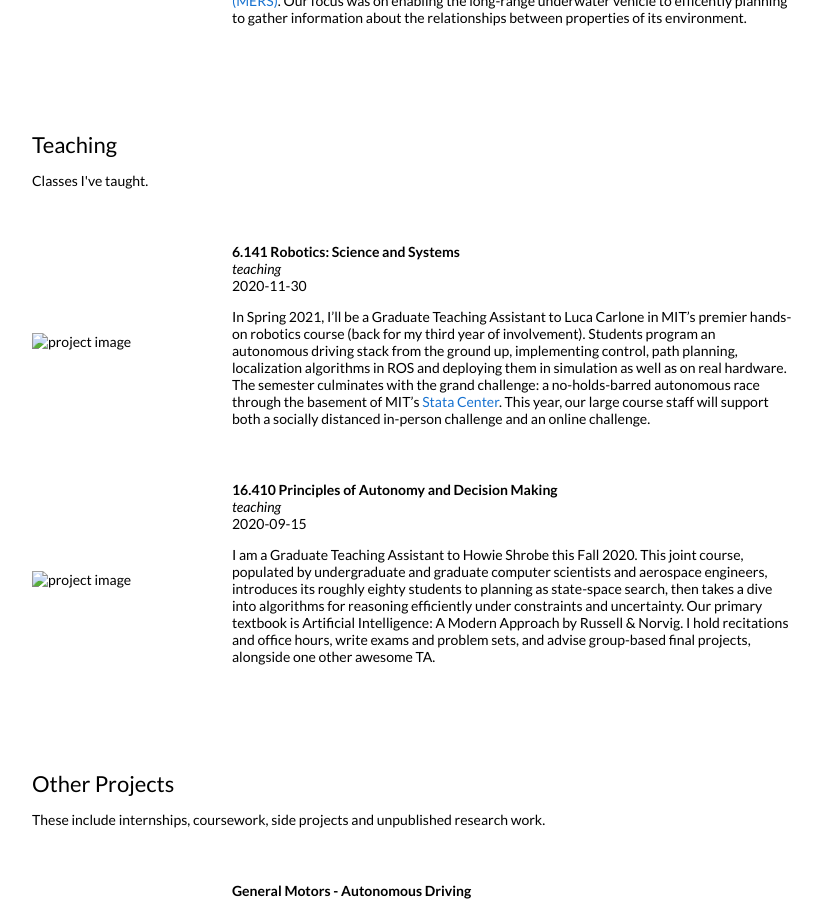
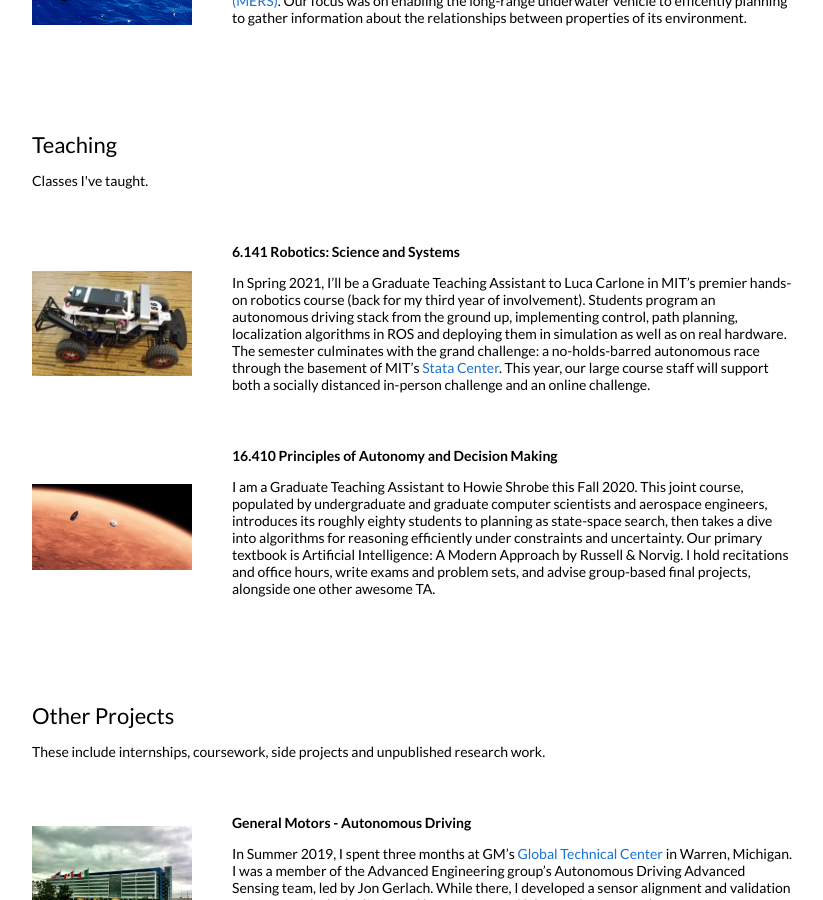
Before and after one commit to gmargo11/gmargo11.github.io, a Jekyll site: the page built from index.md, in a window 1280 px wide and 900 px high, scrolled down 1049 px. Shown: the whole window, without its empty margins (228-1051 px from the left). Built offline with Jekyll 4.4.1, drawn with Linux system fonts in a browser that asks for light colours.

```diff
--- a/_layouts/default.html
+++ b/_layouts/default.html
@@ -58,7 +58,7 @@
           {% if cat == 'research' %}
           <tr>
             <td style="padding:2.5%;width:25%;vertical-align:middle;min-width:120px">
-              <img src="/tn{{post.image}}" alt="project image" style="width:auto; height:auto; max-width:100%;" />
+              <img src="/{{post.image}}" alt="project image" style="width:auto; height:auto; max-width:100%;" />
             </td>
             <td style="padding:2.5%;width:75%;vertical-align:middle">
               <h3>{{post.title}}</h3>
@@ -110,16 +110,18 @@
           {% if cat == 'teaching'%}
           <tr>
             <td style="padding:2.5%;width:25%;vertical-align:middle;min-width:120px">
-              <img src="/tn{{post.image}}" alt="project image" style="width:auto; height:auto; max-width:100%;" />
+              <img src="/{{post.image}}" alt="project image" style="width:auto; height:auto; max-width:100%;" />
             </td>
             <td style="padding:2.5%;width:75%;vertical-align:middle">
               <h3>{{post.title}}</h3>
               <br>
+              <!--
               <em>{{post.categories}} {{post.course}}</em>
               <br>
               {{ post.date | date: "%Y-%m-%d" }}
 
               <br>
+              -->
               {% if post.website %}
               <a href="{{post.website}}">website</a> /
               {% endif %}
@@ -168,7 +170,7 @@
           {% if cat == "project" %}
           <tr>
             <td style="padding:2.5%;width:25%;vertical-align:middle;min-width:120px">
-              <img src="/tn{{post.image}}" alt="project image" style="width:auto; height:auto; max-width:100%;" />
+              <img src="/{{post.image}}" alt="project image" style="width:auto; height:auto; max-width:100%;" />
             </td>
             <td style="padding:2.5%;width:75%;vertical-align:middle">
               <h3>{{post.title}}</h3>
```
